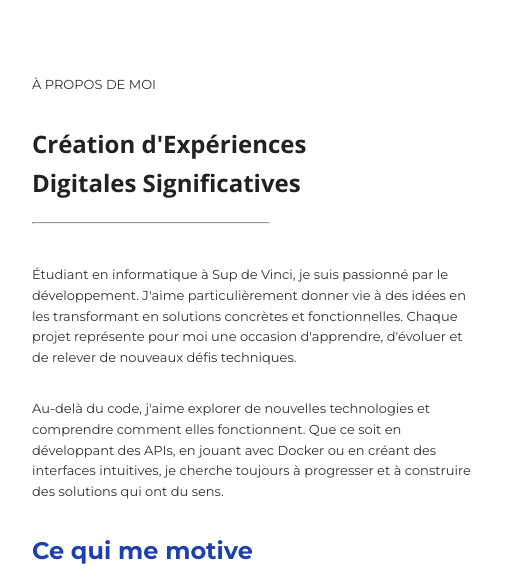
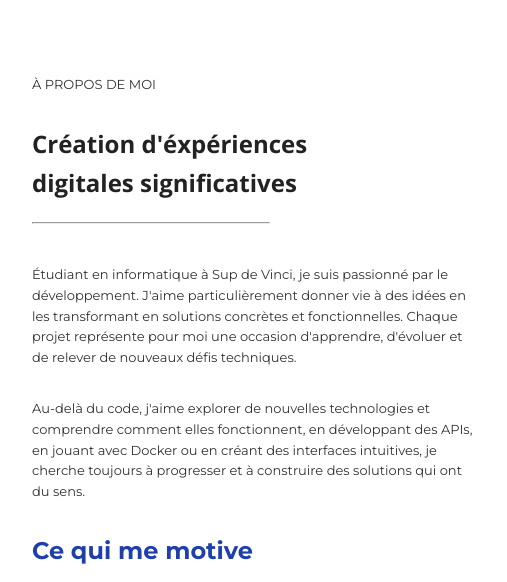
Before and after one commit to sharklandy/portfolio, a plain HTML site: page index.html in a window 1280 px wide. Shown: the part 1020-1602 px from the top of the page, 168-675 px from the left. Drawn offline with nearby package versions, Linux system fonts and the light colour scheme.

Commit message:
Correction de la casse et amélioration de la fluidité du texte dans la section À propos

```diff
--- a/index.html
+++ b/index.html
@@ -101,8 +101,8 @@
     <section class="about" id="about">
       <p>À PROPOS DE MOI</p>
       <div class="title">
-        <h1>Création d'Expériences</h1>
-        <h1>Digitales Significatives</h1>
+        <h1>Création d'éxpériences</h1>
+        <h1>digitales significatives</h1>
       </div>
       <div class="hrrr">
         <hr>
@@ -118,8 +118,8 @@
 
             </p>
             <p>
-              Au-delà du code, j'aime explorer de nouvelles technologies et comprendre comment elles fonctionnent.
-              Que ce soit en développant des APIs, en jouant avec Docker ou en créant des interfaces intuitives,
+              Au-delà du code, j'aime explorer de nouvelles technologies et comprendre comment elles fonctionnent,
+              en développant des APIs, en jouant avec Docker ou en créant des interfaces intuitives,
               je cherche toujours à progresser et à construire des solutions qui ont du sens.
             </p>
           </div>
```
Also changed, not shown: 1 other file.
